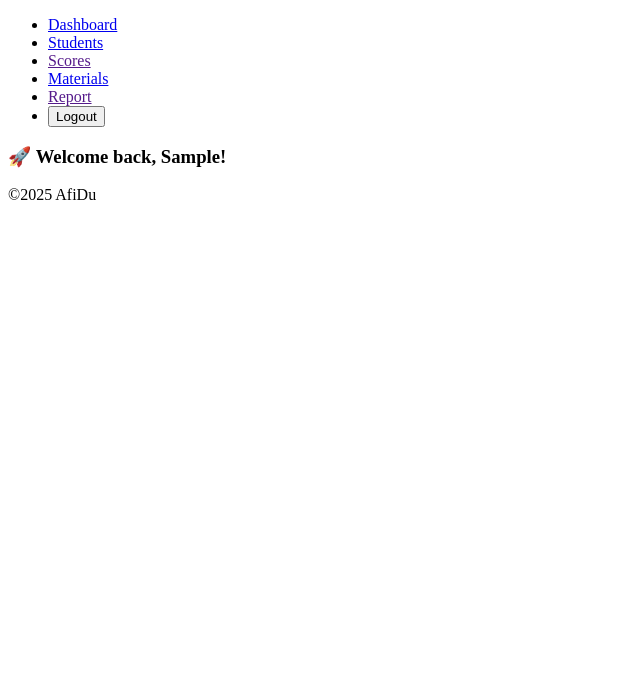
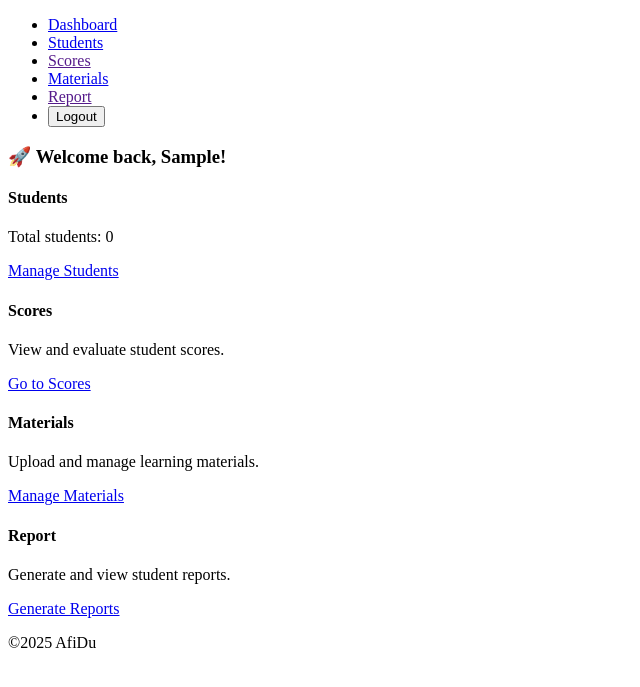
Before and after one commit to rywndr/AfiDu, a Django app: page / in a window 1280 px wide. Shown: the top 687 px of the page, without its empty margins (0-640 px from the left). Run offline with Django 5.2, Linux system fonts and the light colour scheme; the visitor is signed in with stand-in values (Sample User, id 1); data that the repository does not hold is empty.

Commit message:
feat: added cards and student counter for dashboard

```diff
--- a/src/dashboard/templates/dashboard/dashboard.html
+++ b/src/dashboard/templates/dashboard/dashboard.html
@@ -1,6 +1,8 @@
 {% extends "layout.html" %}
 
-{% block title %}AfiDu-Dashboard{% endblock %}
+{% block title %}
+    AfiDu - Dashboard
+{% endblock %}
 
 {% block content %}
   {% if user.first_name %}
@@ -8,6 +10,33 @@
   {% else %}
     <h3>🚀 Welcome back, {{ user.email }}!</h3>
   {% endif %}
-</form>
 
+    <!-- students -->
+    <div>
+      <h4>Students</h4>
+      <p>Total students: {{ student_count }}</p>
+      <a href="{% url 'students:student-list' %}">Manage Students</a>
+    </div>
+
+    <!-- scores -->
+    <div>
+      <h4>Scores</h4>
+      <p>View and evaluate student scores.</p>
+      <a href="#">Go to Scores</a>
+    </div>
+
+    <!-- study materials -->
+    <div>
+      <h4>Materials</h4>
+      <p>Upload and manage learning materials.</p>
+      <a href="{% url 'study_materials:list' %}">Manage Materials</a>
+    </div>
+
+    <!-- report -->
+    <div>
+      <h4>Report</h4>
+      <p>Generate and view student reports.</p>
+      <a href="#">Generate Reports</a>
+    </div>
+  </div>
 {% endblock %}
--- a/src/dashboard/views.py
+++ b/src/dashboard/views.py
@@ -1,8 +1,12 @@
 from django.contrib.auth.decorators import login_required
 from django.shortcuts import render
+
+from students.models import Student
 
 
 # Create your views here.
 @login_required
 def dashboard(request):
-    return render(request, "dashboard/dashboard.html")
+    student_count = Student.objects.count()
+    context = {"student_count": student_count}
+    return render(request, "dashboard/dashboard.html", context)
```
